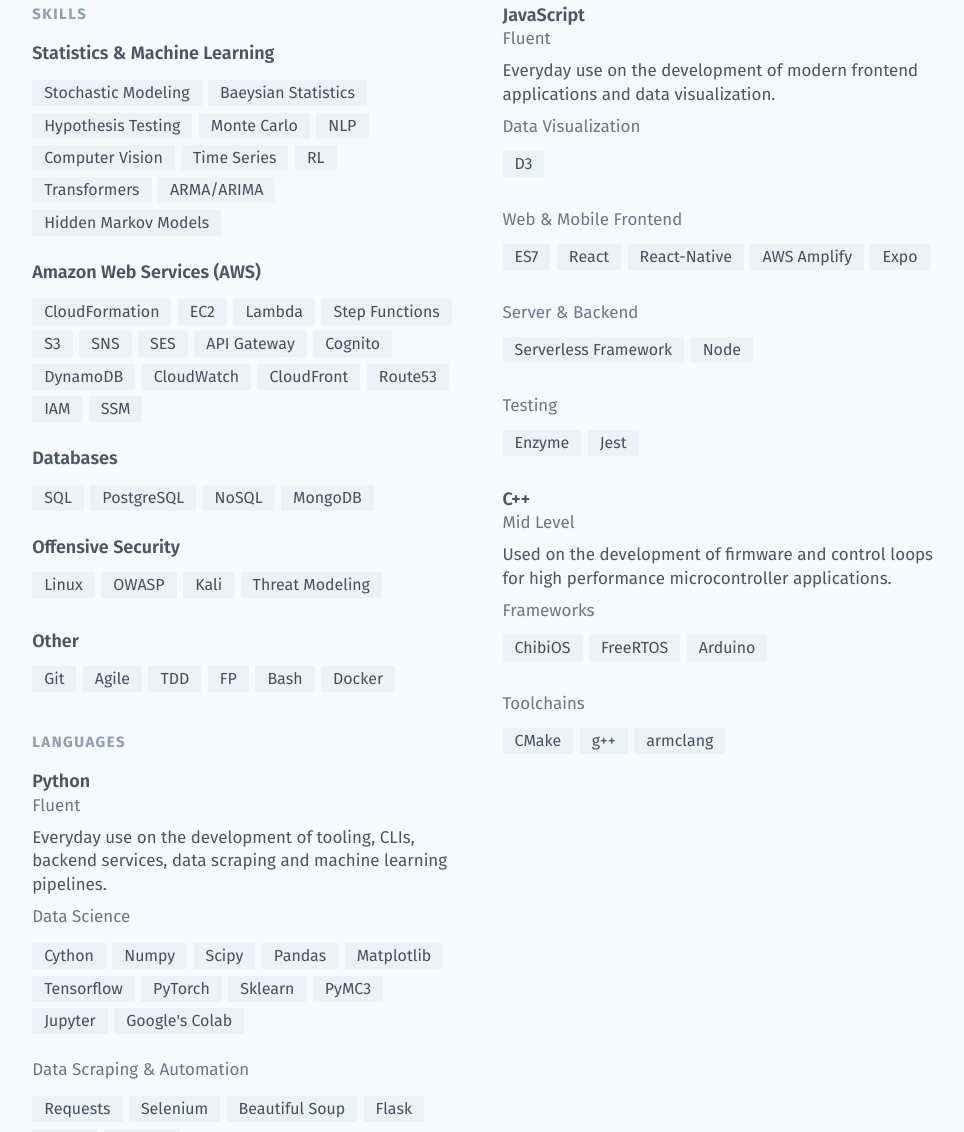
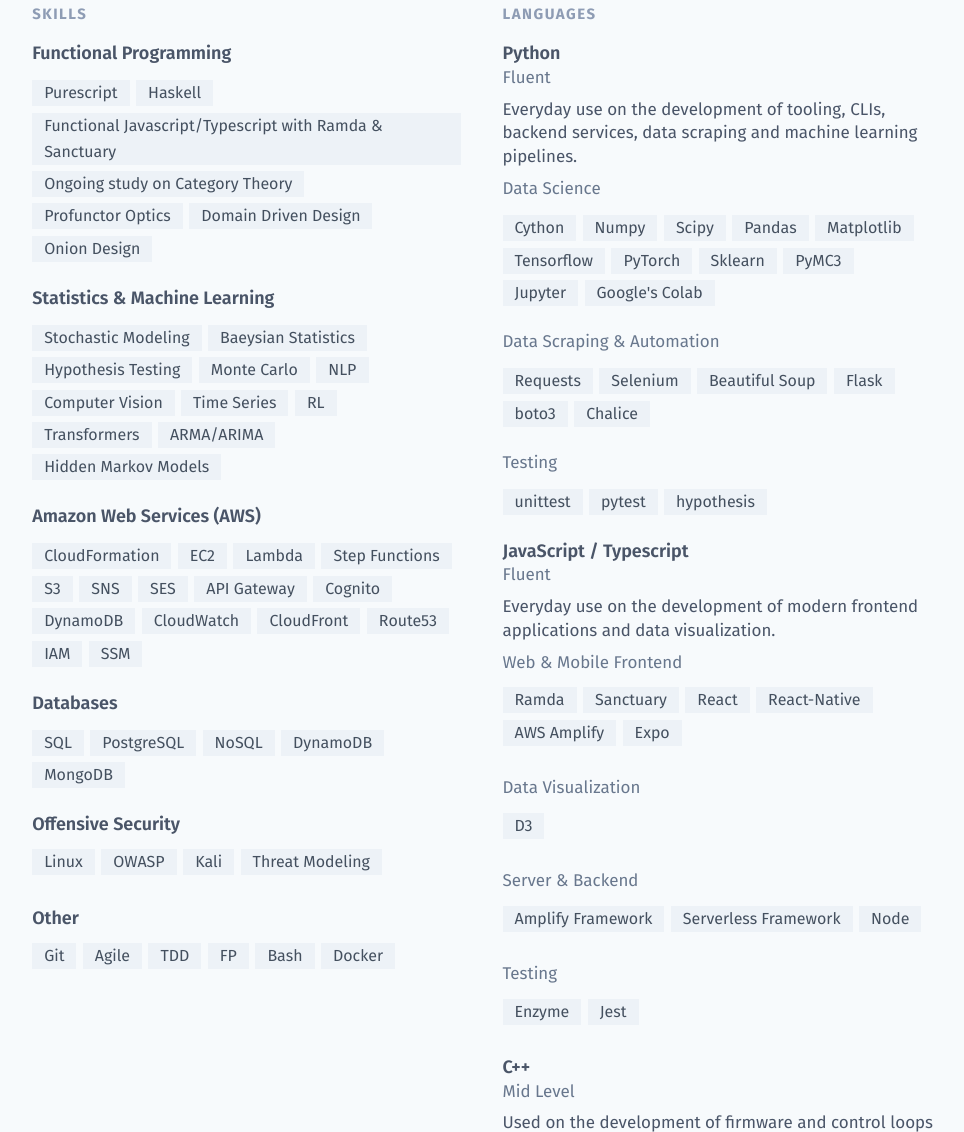
Before and after one commit to naripok/resume, a website: page docs/index.html in a window 1280 px wide. Shown: the part 1523-2655 px from the top of the page, without its empty margins (155-1119 px from the left). Drawn offline with Linux system fonts and the light colour scheme; files whose address does not match are found by name; a web font is replaced by a local one.

Commit message:
01/10/2020

```diff
--- a/docs/index.html
+++ b/docs/index.html
@@ -403,6 +403,37 @@
             <section class="mb-4 break-inside-avoid">
               <header>
                 <h3 class="text-lg font-semibold text-gray-700 leading-snugish">
+                  Functional Programming
+                </h3>
+              </header>
+              <ul class="my-2 mb-6 flex flex-wrap text-md leading-relaxed">
+                <li class="px-3 mr-1.5 mt-1.5 text-base text-gray-750 print:bg-white print:border-inset bg-gray-200">
+                  Purescript
+                </li>
+                <li class="px-3 mr-1.5 mt-1.5 text-base text-gray-750 print:bg-white print:border-inset bg-gray-200">
+                  Haskell
+                </li>
+                <li class="px-3 mr-1.5 mt-1.5 text-base text-gray-750 print:bg-white print:border-inset bg-gray-200">
+                  Functional Javascript/Typescript with Ramda & Sanctuary
+                </li>
+                <li class="px-3 mr-1.5 mt-1.5 text-base text-gray-750 print:bg-white print:border-inset bg-gray-200">
+                  Ongoing study on Category Theory
+                </li>
+                <li class="px-3 mr-1.5 mt-1.5 text-base text-gray-750 print:bg-white print:border-inset bg-gray-200">
+                  Profunctor Optics
+                </li>
+                <li class="px-3 mr-1.5 mt-1.5 text-base text-gray-750 print:bg-white print:border-inset bg-gray-200">
+                  Domain Driven Design
+                </li>
+                <li class="px-3 mr-1.5 mt-1.5 text-base text-gray-750 print:bg-white print:border-inset bg-gray-200">
+                  Onion Design
+                </li>
+              </ul>
+            </section>
+
+            <section class="mb-4 break-inside-avoid">
+              <header>
+                <h3 class="text-lg font-semibold text-gray-700 leading-snugish">
                   Statistics & Machine Learning
                 </h3>
               </header>
@@ -513,6 +544,9 @@
                 </li>
                 <li class="px-3 mr-1.5 mt-1.5 text-base text-gray-750 print:bg-white print:border-inset bg-gray-200">
                   NoSQL
+                </li>
+                <li class="px-3 mr-1.5 mt-1.5 text-base text-gray-750 print:bg-white print:border-inset bg-gray-200">
+                  DynamoDB
                 </li>
                 <li class="px-3 mr-1.5 mt-1.5 text-base text-gray-750 print:bg-white print:border-inset bg-gray-200">
                   MongoDB
@@ -681,7 +715,7 @@
               <section class="mb-4 break-inside-avoid">
                 <header>
                   <h3 class="text-lg font-semibold text-gray-700 leading-snugish">
-                    JavaScript
+                    JavaScript / Typescript
                   </h3>
                   <p class="leading-normal text-md text-gray-650">
                   Fluent
@@ -692,19 +726,14 @@
                 </p>
                 <ul class="mt-2">
                   <li class="leading-normal text-md text-gray-650">
-                    Data Visualization
-                  </li>
-                  <ul class="py-1.5 mb-6 flex flex-wrap text-md leading-relaxed">
-                    <li class="px-3 mr-1.5 mt-1.5 text-base text-gray-750 print:bg-white print:border-inset bg-gray-200">
-                      D3
-                    </li>
-                  </ul>
-                  <li class="leading-normal text-md text-gray-650">
                     Web & Mobile Frontend
                   </li>
                   <ul class="py-1.5 mb-6 flex flex-wrap text-md leading-relaxed">
                     <li class="px-3 mr-1.5 mt-1.5 text-base text-gray-750 print:bg-white print:border-inset bg-gray-200">
-                      ES7
+                      Ramda
+                    </li>
+                    <li class="px-3 mr-1.5 mt-1.5 text-base text-gray-750 print:bg-white print:border-inset bg-gray-200">
+                      Sanctuary
                     </li>
                     <li class="px-3 mr-1.5 mt-1.5 text-base text-gray-750 print:bg-white print:border-inset bg-gray-200">
                       React
@@ -720,9 +749,20 @@
                     </li>
                   </ul>
                   <li class="leading-normal text-md text-gray-650">
+                    Data Visualization
+                  </li>
+                  <ul class="py-1.5 mb-6 flex flex-wrap text-md leading-relaxed">
+                    <li class="px-3 mr-1.5 mt-1.5 text-base text-gray-750 print:bg-white print:border-inset bg-gray-200">
+                      D3
+                    </li>
+                  </ul>
+                  <li class="leading-normal text-md text-gray-650">
                     Server & Backend
                   </li>
                   <ul class="py-1.5 mb-6 flex flex-wrap text-md leading-relaxed">
+                    <li class="px-3 mr-1.5 mt-1.5 text-base text-gray-750 print:bg-white print:border-inset bg-gray-200">
+                      Amplify Framework
+                    </li>
                     <li class="px-3 mr-1.5 mt-1.5 text-base text-gray-750 print:bg-white print:border-inset bg-gray-200">
                       Serverless Framework
                     </li>
```
